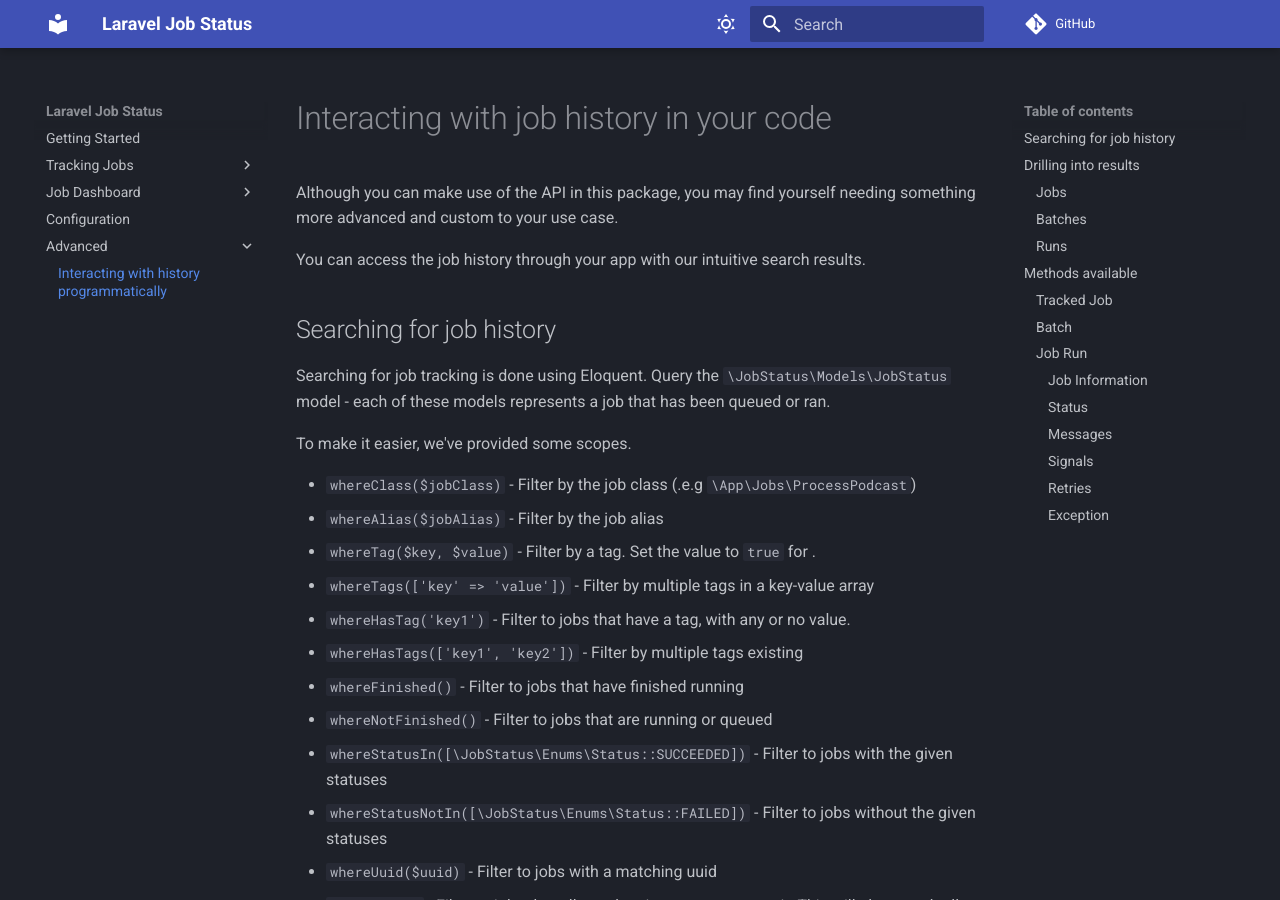
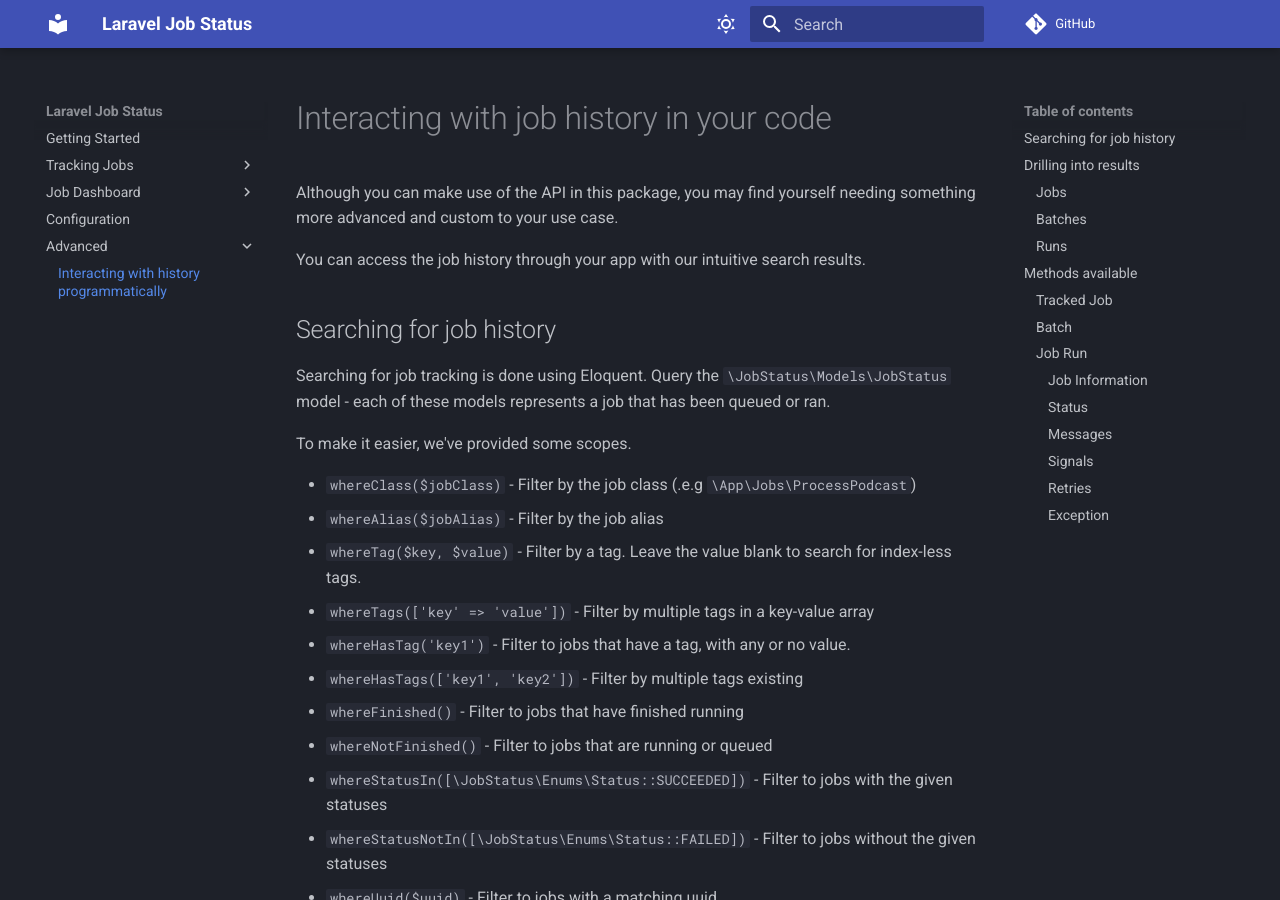
Before and after one commit to tobytwigger/laravel-job-status, an MkDocs documentation site: the page built from docs/docs/advanced/php-history.md, in a window 1280 px wide and 900 px high. Built offline with MkDocs 1.6.1 and Material for MkDocs 9.7.7, drawn with Linux system fonts in a browser that asks for light colours; comment, search, counter and statistics services are not loaded.

Commit message:
Update php history docs

```diff
--- a/docs/docs/advanced/php-history.md
+++ b/docs/docs/advanced/php-history.md
@@ -12,7 +12,7 @@
 
 - `whereClass($jobClass)` - Filter by the job class (.e.g `\App\Jobs\ProcessPodcast`)
 - `whereAlias($jobAlias)` - Filter by the job alias
-- `whereTag($key, $value)` - Filter by a tag. Set the value to `true` for .
+- `whereTag($key, $value)` - Filter by a tag. Leave the value blank to search for index-less tags.
 - `whereTags(['key' => 'value'])` - Filter by multiple tags in a key-value array
 - `whereHasTag('key1')` - Filter to jobs that have a tag, with any or no value.
 - `whereHasTags(['key1', 'key2'])` - Filter by multiple tags existing
```
